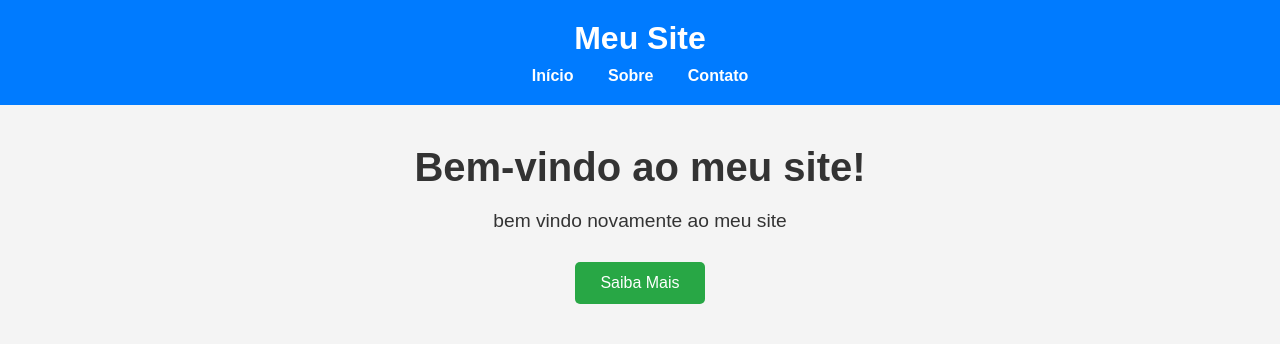
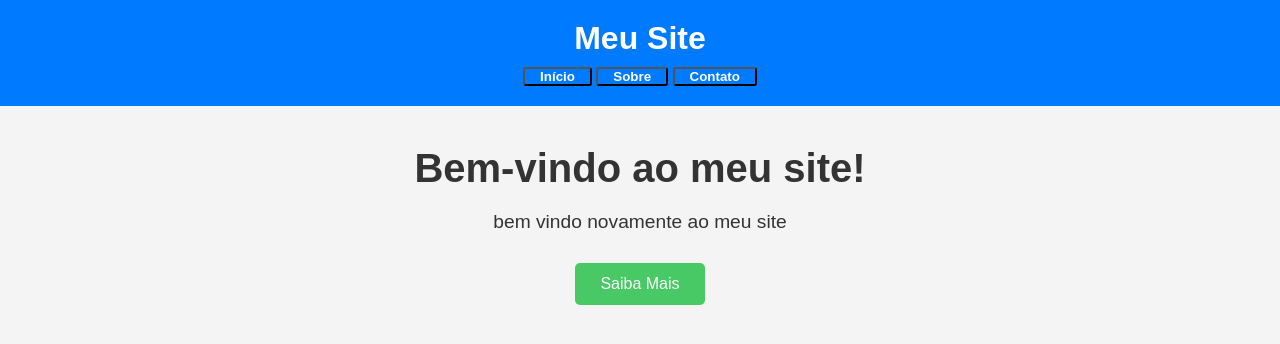
Before and after one commit to deMoraes01/flask, a Flask app: page / in a window 1280 px wide. Shown: the top 344 px of the page. Run offline with Flask 3, Linux system fonts and the light colour scheme.

Commit message:
atualizações no html

```diff
--- a/templates/homepage.html
+++ b/templates/homepage.html
@@ -54,7 +54,7 @@
     }
 
     .btn {
-      background-color: #28a745;
+      background-color: #03b82db6;
       color: white;
       padding: 12px 25px;
       border: none;
@@ -77,20 +77,41 @@
       bottom: 0;
       width: 100%;
     }
+    .start{
+      background: transparent;
+      padding: 0px;
+      margin-top: 0%;
+      box-shadow: none;
+      border-radius: 3px;
+    }
+    .about{
+      background: transparent;
+      padding: 0px;
+      margin-top: 0%;
+      box-shadow: none;
+      border-radius: 3px;
+    }
+    .contact{
+      background: transparent;
+      padding: 0px;
+      margin-top: 0%;
+      box-shadow: none;
+      border-radius: 3px;
+    }
   </style>
      <header>
     <h1>Meu Site</h1>
     <nav>
-      <a href="#">Início</a>
-      <a href="#">Sobre</a>
-      <a href="#">Contato</a>
+      <button class="start"><a href="#">Início</a></button>
+      <button class="about"><a href="##">Sobre</a></button>
+      <button class="contact"><a href="###">Contato</a></button>
     </nav>
   </header>
 
   <main>
     <h1>Bem-vindo ao meu site!</h1>
     <p>bem vindo novamente ao meu site</p>
-    <button class="btn">Saiba Mais</button>
+    <button class="btn" >Saiba Mais</button>
   </main>
 
 </body>
```
